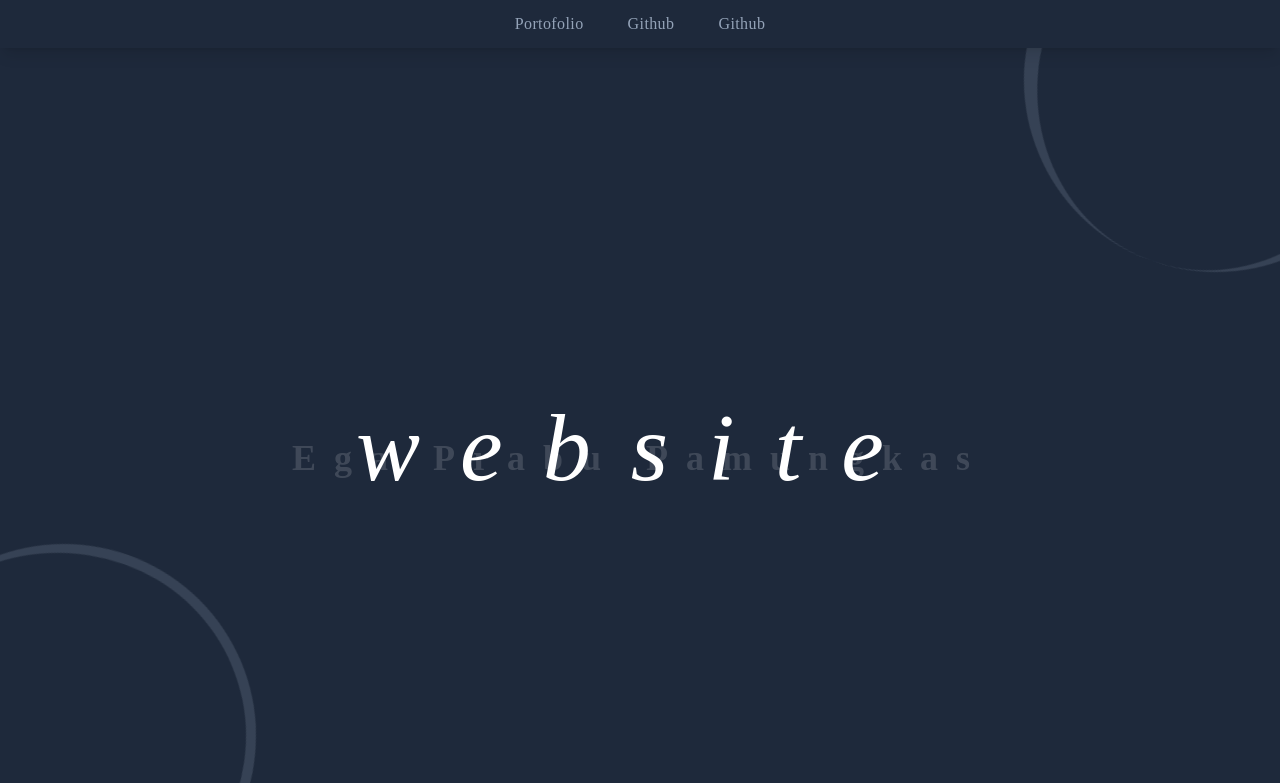
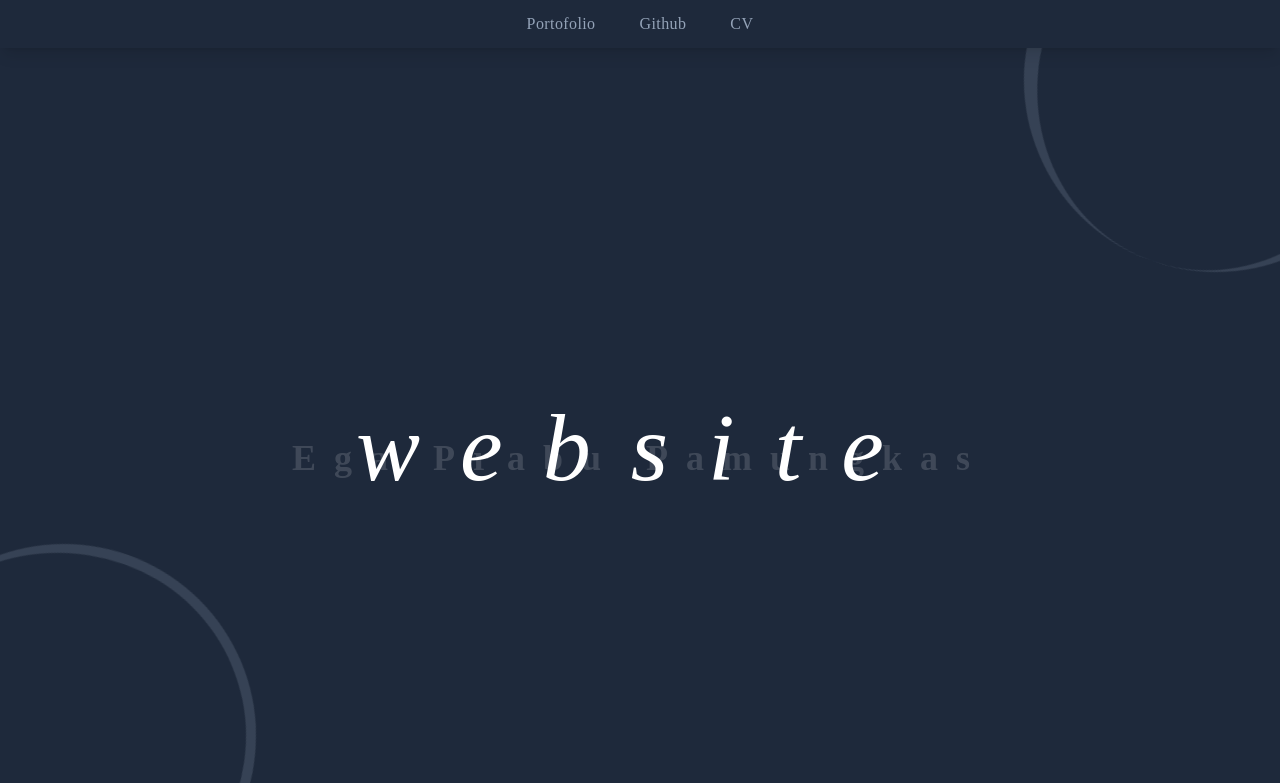
Before and after one commit to feratyusa/website, a Next.js app: page / in a window 1280 px wide. Shown: the top 783 px of the page. Built offline with nearby package versions, Linux system fonts and the light colour scheme.

Commit message:
fix: cv navbar name

```diff
--- a/src/components/Navbar.tsx
+++ b/src/components/Navbar.tsx
@@ -11,7 +11,7 @@ function MenuListDesktop(){
         <div className="flex gap-5">
             <Menu value="Portofolio" />
             <a href={`https://github.com/feratyusa`} target="__blank" className="p-3 tracking-wide hover:bg-slate-500 hover:text-white hover:underline">Github</a>
-            <a href={`/documents/CV.pdf`} target="__blank" className="p-3 tracking-wide hover:bg-slate-500 hover:text-white hover:underline">Github</a>
+            <a href={`/documents/CV.pdf`} target="__blank" className="p-3 tracking-wide hover:bg-slate-500 hover:text-white hover:underline">CV</a>
         </div>
     )
 }
```
